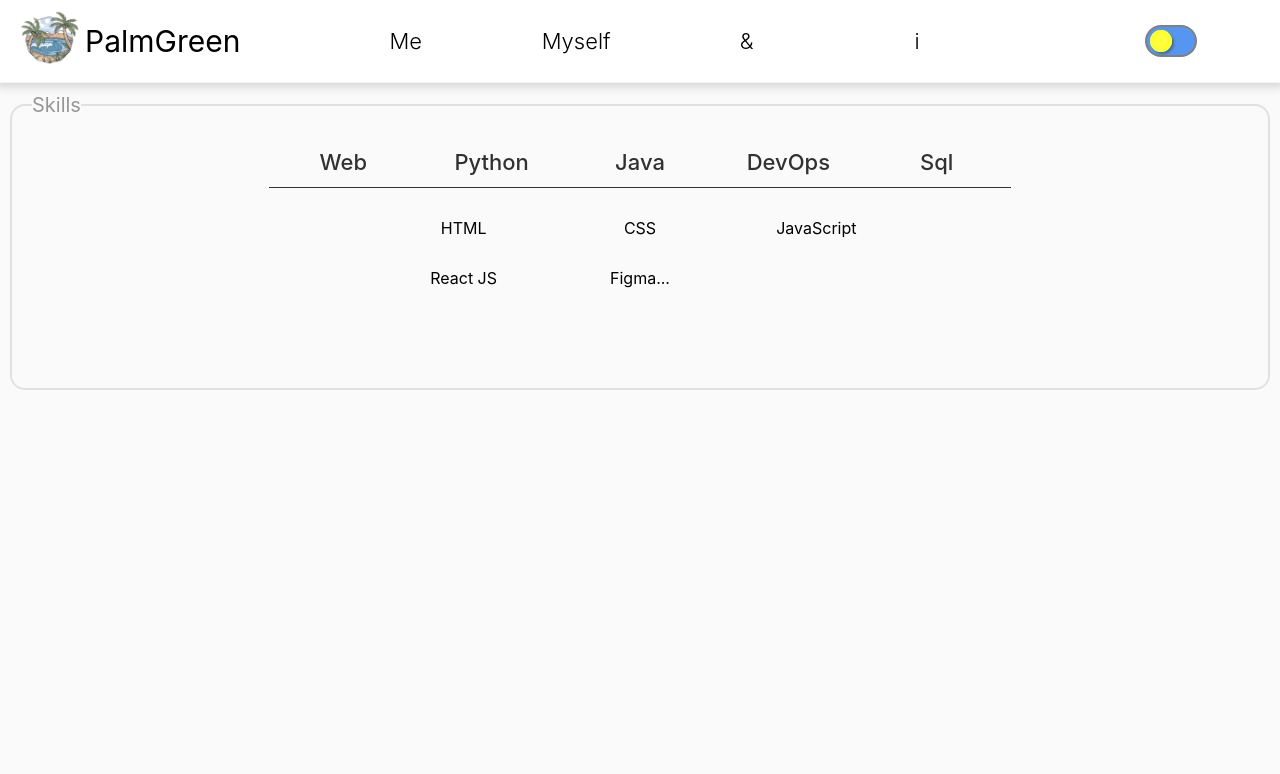
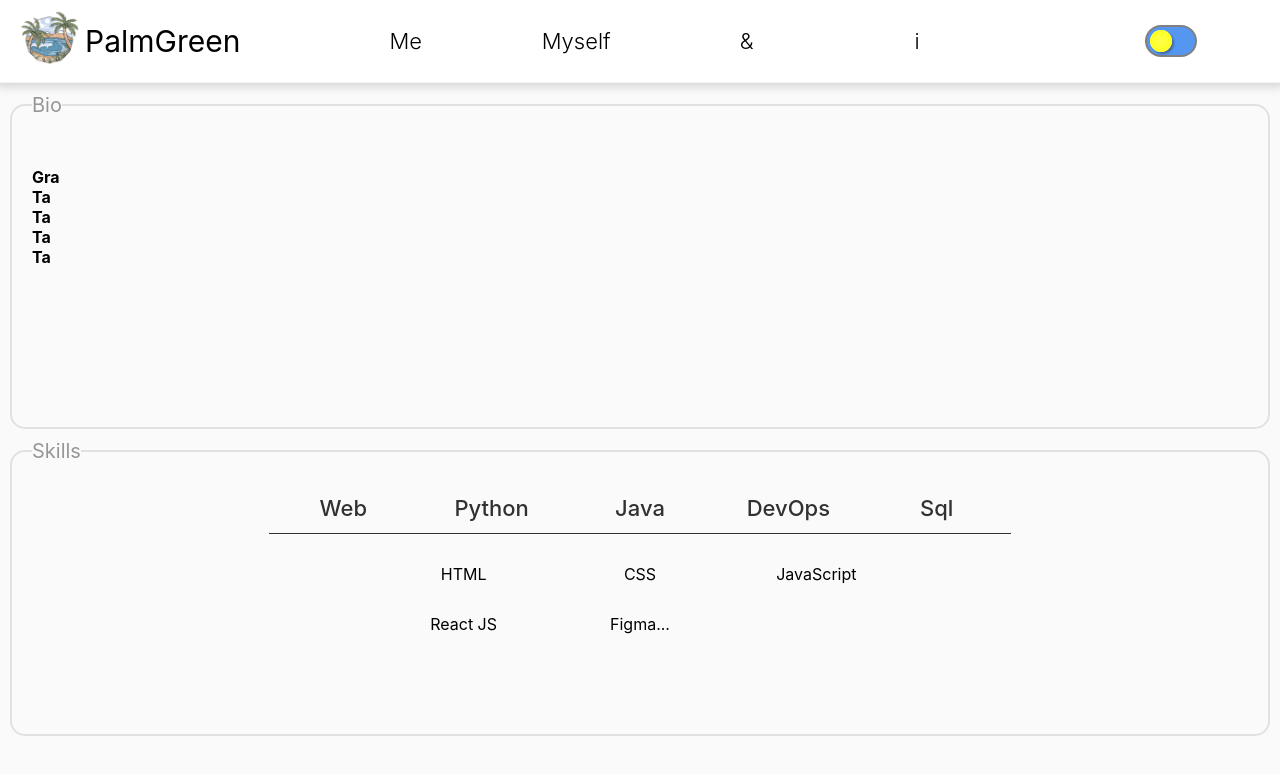
Before and after one commit to timmygunja/palmgreen, a React (Create React App) app: page / in a window 1280 px wide. Shown: the top 774 px of the page. Built offline with nearby package versions, Linux system fonts and the light colour scheme.

Commit message:
minor css refactor: using css #id in skillList.css Bio.js initial

```diff
--- a/src/App.js
+++ b/src/App.js
@@ -4,6 +4,7 @@ import { createGlobalStyle } from "styled-components"
 import NavBar from "./ui/layout/NavBar";
 import Section from "./ui/Section";
 import SkillList from "./components/SkillList";
+import Bio from "./components/Bio";
 
 function App() {
 
@@ -12,6 +13,11 @@ function App() {
         {/*<header className="App-header">*/}
         {/*</header>*/}
         <NavBar />
+
+        <Section name={"Bio"}>
+            <Bio />
+        </Section>
+
         <Section name={"Skills"}>
             <SkillList />
         </Section>
--- /dev/null
+++ b/src/components/Bio.css
@@ -0,0 +1,3 @@
+.bio {
+    margin: 40px 10px 150px 10px;
+}
--- /dev/null
+++ b/src/components/Bio.js
@@ -0,0 +1,15 @@
+import "./Bio.css"
+
+const Bio = (props) => {
+    return(
+        <div className={"bio"}>
+            <h4>Gra</h4>
+            <h4>Ta</h4>
+            <h4>Ta</h4>
+            <h4>Ta</h4>
+            <h4>Ta</h4>
+        </div>
+    )
+}
+
+export default Bio
--- a/src/components/Skill.js
+++ b/src/components/Skill.js
@@ -4,7 +4,7 @@ const Skill = (props) => {
     return(
         <div className={"skill"}>
             <p>{props.name}</p>
-            {/*<p className={"skill-bar"}>yoy</p>*/}
+            {/*<p className={"skill-bar"}>{props.rate} / 10</p>*/}
         </div>
     )
 }
--- a/src/components/SkillList.css
+++ b/src/components/SkillList.css
@@ -24,36 +24,40 @@
     background: whitesmoke;
 }
 
-.skill-titles h3:nth-child(1):hover,
-.skill-titles h3:nth-child(1):visited {
+#web:hover,
+#web:visited {
     color: rgb(5, 157, 67);
     border-bottom: 1px solid rgb(5, 157, 67);
     box-shadow: inset 0 -40px 15px -37px rgba(5, 157, 67, 0.6);
     transition: all 0.1s linear;
 }
 
-.skill-titles h3:nth-child(2):hover {
+#python:hover,
+#python:visited {
     color: rgb(36, 68, 255);
     border-bottom: 1px solid rgb(36, 68, 255);
     box-shadow: inset 0 -40px 15px -37px rgba(36, 68, 255, 0.6);
     transition: all 0.1s linear;
 }
 
-.skill-titles h3:nth-child(3):hover {
+#java:hover,
+#java:visited {
     color: rgb(200, 84, 7);
     border-bottom: 1px solid rgb(200, 84, 7);
     box-shadow: inset 0 -40px 15px -37px rgba(255, 100, 0, 0.6);
     transition: all 0.1s linear;
 }
 
-.skill-titles h3:nth-child(4):hover {
+#devOps:hover,
+#devOps:visited {
     color: rgb(150, 63, 203);
     border-bottom: 1px solid rgb(150, 63, 203);
     box-shadow: inset 0 -40px 15px -37px rgba(150, 63, 203, 0.6);
     transition: all 0.1s linear;
 }
 
-.skill-titles h3:nth-child(5):hover {
+#sql:hover,
+#sql:visited {
     color: rgb(25, 129, 23);
     border-bottom: 1px solid rgb(25, 129, 23);
     box-shadow: inset 0 -40px 15px -37px rgba(25, 129, 23, 0.6);
```
